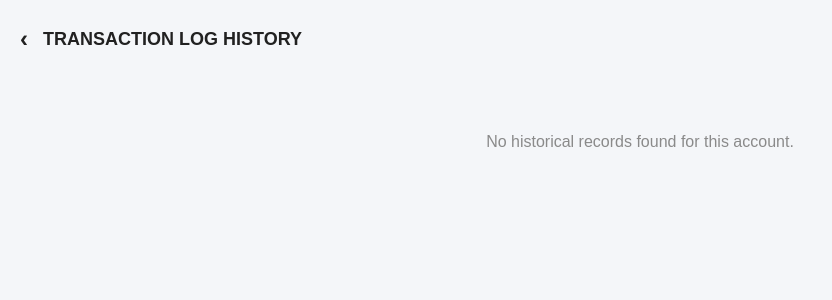
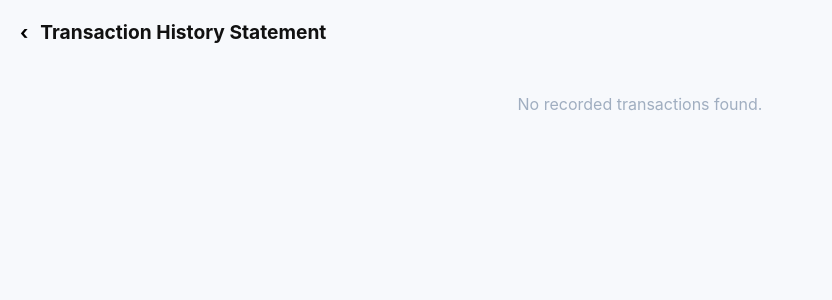
Before and after one commit to williamsdarkwa4-star/creston-app, a Flask app: template templates/history.html in a window 1280 px wide. Shown: the top 300 px of the page, without its empty margins (0-832 px from the left). Run offline with Flask 3, Linux system fonts and the light colour scheme; the template is opened without the code that fills it, so the values that code supplies are empty.

Commit message:
Update transaction history page title and layout

```diff
--- a/templates/history.html
+++ b/templates/history.html
@@ -3,48 +3,32 @@
 <head>
     <meta charset="UTF-8">
     <meta name="viewport" content="width=device-width, initial-scale=1.0">
-    <title>OLA | HISTORY</title>
+    <title>Creston - Audit Statement Ledger</title>
     <style>
-        body { background-color: #f4f6f9; color: #212121; font-family: sans-serif; margin: 0; padding: 15px; }
-        .nav-header { display: flex; align-items: center; padding: 10px 5px; margin-bottom: 20px; font-weight: bold; font-size: 18px; }
-        .back-btn { font-size: 24px; margin-right: 15px; text-decoration: none; color: #212121; }
-        .item { background-color: #ffffff; border-radius: 18px; padding: 15px 20px; box-shadow: 0 4px 15px rgba(0,0,0,0.02); display: flex; justify-content: space-between; align-items: center; margin-bottom: 12px; }
-        .type { font-size: 14px; font-weight: bold; margin-bottom: 3px; }
-        .meta { font-size: 12px; color: #8a8a8a; }
-        .date { font-size: 11px; color: #b5b5b5; margin-top: 5px; }
-        .right { text-align: right; }
-        .amount { font-size: 15px; font-weight: bold; margin-bottom: 4px; }
-        .status { font-size: 11px; font-weight: bold; text-transform: uppercase; }
-        .Pending { color: #f59e0b; }
-        .Approved { color: #10b981; }
-        .Rejected { color: #ef4444; }
-        .empty { text-align: center; color: #8a8a8a; padding: 50px 20px; }
+        * { margin:0; padding:0; box-sizing:border-box; font-family:-apple-system,sans-serif; }
+        body { background-color:#f7f9fc; padding:20px; color:#111111; }
+        .hdr { display:flex; align-items:center; gap:12px; margin-bottom:24px; font-weight:bold; font-size:1.2rem; }
+        .log-row { background:#ffffff; border-radius:16px; padding:16px; margin-bottom:12px; display:flex; justify-content:space-between; align-items:center; border:1px solid #edf2f7; }
     </style>
 </head>
 <body>
+    <div class="hdr"><a href="/profile" style="text-decoration:none; color:black;">‹</a> Transaction History Statement</div>
 
-<div class="nav-header">
-    <a href="{{ url_for('profile') }}" class="back-btn">‹</a>
-    TRANSACTION LOG HISTORY
-</div>
-
-{% if not logs %}
-<div class="empty">No historical records found for this account.</div>
-{% endif %}
-
-{% for log in logs %}
-<div class="item">
-    <div>
-        <div class="type">{{ log.type }}</div>
-        <div class="meta">{{ log.meta }}</div>
-        <div class="date">{{ log.date }}</div>
-    </div>
-    <div class="right">
-        <div class="amount">{{ log.amount }}</div>
-        <div class="status {{ log.status }}">{{ log.status }}</div>
-    </div>
-</div>
-{% endfor %}
-
+    {% if logs %}
+        {% for log in logs %}
+        <div class="log-row">
+            <div>
+                <div style="font-weight:bold; font-size:0.95rem; text-transform:uppercase;">{{ log.type }}</div>
+                <div style="font-size:0.75rem; color:#a0aec0; margin-top:2px;">{{ log.timestamp }}</div>
+            </div>
+            <div style="text-align:right;">
+                <div style="font-weight:800; font-size:1.05rem;">GHS {{ log.amount }}</div>
+                <div style="font-size:0.75rem; font-weight:bold; margin-top:2px; color:{% if log.status=='approved' %}#34d399{% elif log.status=='pending' %}#fbbf24{% else %}#ef4444{% endif %};">{{ log.status|upper }}</div>
+            </div>
+        </div>
+        {% endfor %}
+    {% else %}
+        <div style="text-align:center; color:#a0aec0; margin-top:50px;">No recorded transactions found.</div>
+    {% endif %}
 </body>
 </html>
```
